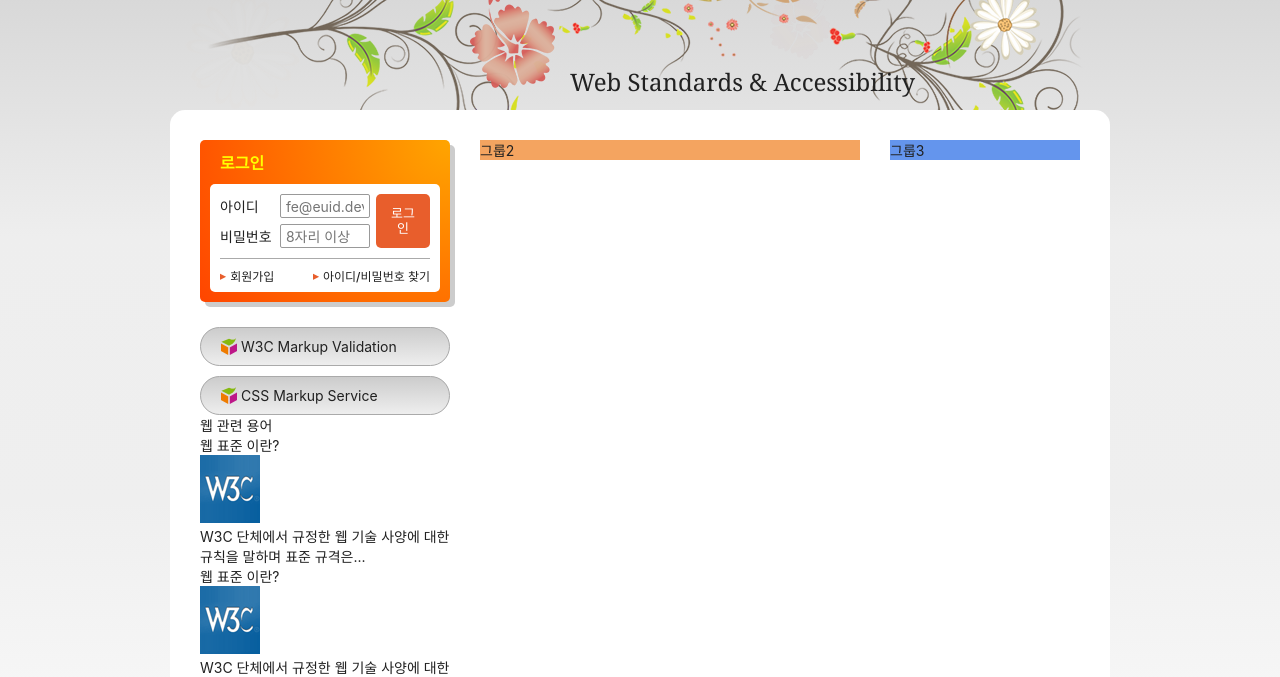
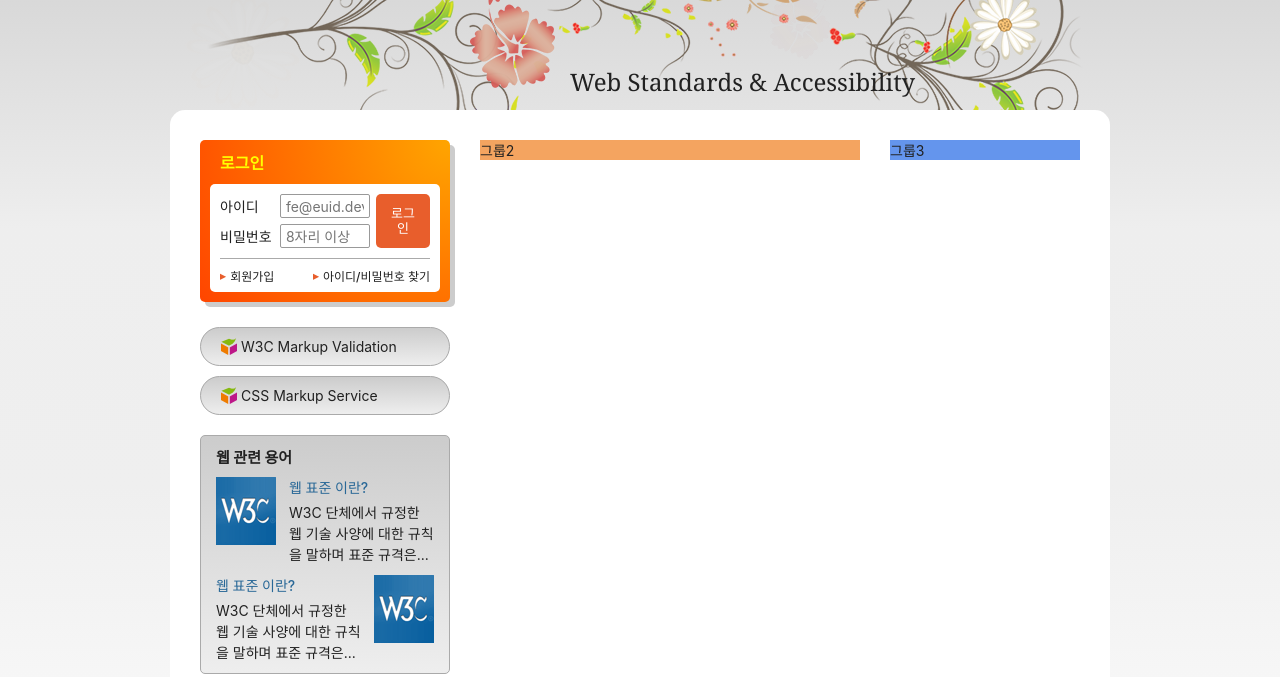
Before and after one commit to hardy-is-cat/test, a plain HTML site: page index.html in a window 1280 px wide. Shown: the part 135-812 px from the top of the page. Drawn offline with Linux system fonts and the light colour scheme; a web font is replaced by a local one.

Commit message:
웹 관련 용어 레이아웃 스타일 완성

```diff
--- a/styles/style.css
+++ b/styles/style.css
@@ -411,6 +411,62 @@ body {
   color: red;
 }
 
+/* 웹 관련 용어 */
+.term {
+  padding: 10px 15px;
+  margin-top: 20px;
+  border: 1px solid #aaa;
+  border-radius: 5px;
+  background: #ddd linear-gradient(to bottom, #ccc, #eee);
+}
+
+.term .term-title {
+  font-size: 1.5rem;
+  font-weight: 700;
+}
+
+.term-list {
+  margin-top: 10px;
+}
+
+.term-list div {
+  display: flow-root;
+  margin-top: 10px;
+}
+
+.term-list-subject,
+.term-list-brief {
+  float: right;
+  width: 145px;
+}
+
+.term-list-subject {
+  color: #296897;
+  font-weight: 500;
+}
+.term-list-thumnail {
+  float: left;
+}
+
+.term-list-thumnail img {
+  vertical-align: middle;
+}
+
+.term-list-brief {
+  margin-top: 5px;
+  line-height: 1.5;
+}
+
+/* 짝수번째 컨텐츠 레이아웃 변경 */
+.cross .term-list-subject,
+.cross .term-list-brief {
+  float: left;
+}
+
+.cross .term-list-thumnail {
+  float: right;
+}
+
 .group2 {
   width: 380px;
   background-color: sandybrown;
```
